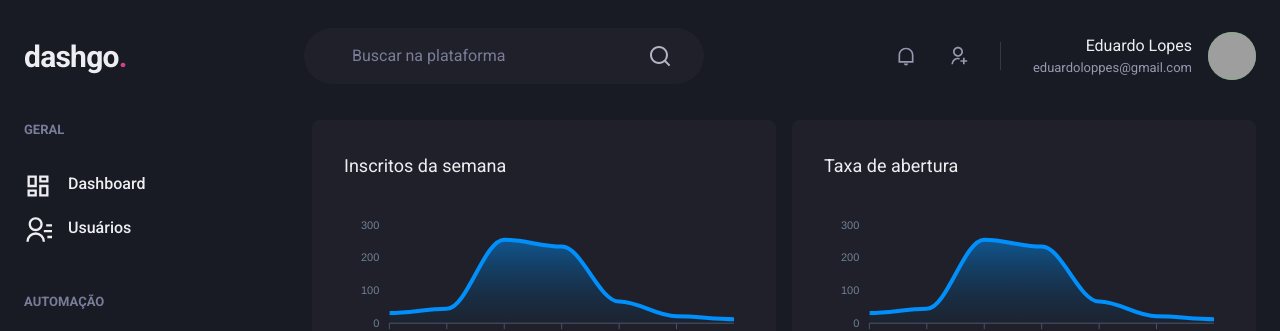
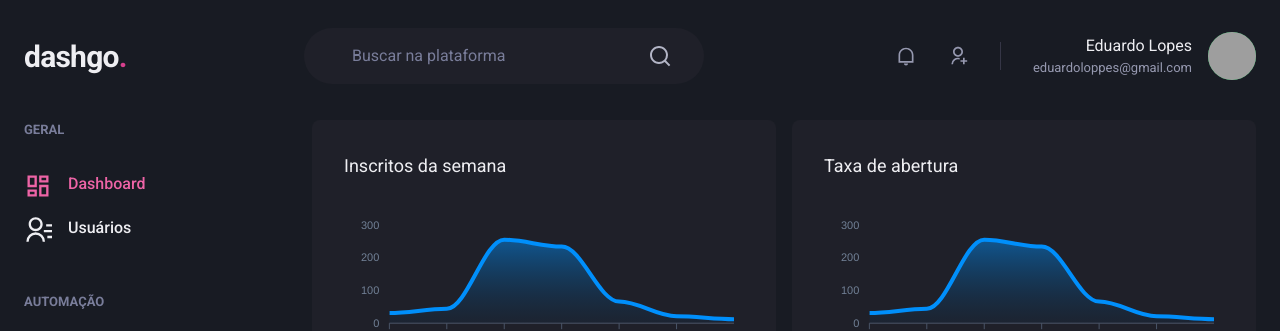
Before and after one commit to EduardoLopes00/IgniteReact04-dashgo, a Next.js app: page /dashboard in a window 1280 px wide. Shown: the top 331 px of the page. Built offline with nearby package versions, Linux system fonts and the light colour scheme; grey boxes are pictures that could not be loaded.

Commit message:
Creating the system to show which link is active

```diff
--- /dev/null
+++ b/src/components/ActiveLink.tsx
@@ -0,0 +1,39 @@
+import Link, { LinkProps } from 'next/link';
+import {cloneElement, ReactElement} from "react";
+import {useRouter} from "next/router";
+
+interface ActiveLinkProps extends LinkProps {
+    children: ReactElement;
+    shouldMatchExactHref?: boolean;
+}
+
+export function ActiveLink({children, shouldMatchExactHref=false, ...rest}: ActiveLinkProps) {
+    const { asPath } = useRouter()
+
+
+
+    let isActive = false;
+
+    if (rest.href) {
+        if (shouldMatchExactHref && (asPath === rest.href || asPath === rest.as)) {
+            isActive = true;
+        }
+
+        if (!shouldMatchExactHref && (asPath.startsWith(String(rest.href)) || asPath.startsWith(String(rest.as)))) {
+            isActive = true;
+        }
+    }
+
+    console.log('asPath value: ', asPath)
+    console.log('rest.href value: ', rest.href)
+
+    console.log('is Active value: ', isActive)
+
+    return (
+        <Link {...rest}>
+            {cloneElement(children, {
+                color: isActive ? 'pink.400' : 'gray.50'
+            })}
+        </Link>
+    )
+}
--- a/src/components/Sidebar/NavLink.tsx
+++ b/src/components/Sidebar/NavLink.tsx
@@ -1,17 +1,21 @@
-import { Box, VStack, Text, Link, Icon, LinkProps as ChakraLinkProps } from '@chakra-ui/react'
+import { Text, Link as ChakraLink, Icon, LinkProps as ChakraLinkProps } from '@chakra-ui/react'
+import { ActiveLink } from '../ActiveLink'
 
 import { ElementType } from 'react'
 
 interface NavLinkProps extends ChakraLinkProps {
     icon: ElementType;
     children: string
+    href: string
 }
 
-export function NavLink( { icon, children, ...rest }: NavLinkProps ) {
+export function NavLink( { icon, children, href, ...rest }: NavLinkProps ) {
     return (
-        <Link display="flex" align="center" {...rest}>
-            <Icon as={icon} fontSize="28" />
-            <Text ml="4" fontWeight="medium">{children}</Text>
-        </Link>
+        <ActiveLink href={href} passHref>
+            <ChakraLink display="flex" align="center" {...rest}>
+                <Icon as={icon} fontSize="28" />
+                <Text ml="4" fontWeight="medium">{children}</Text>
+            </ChakraLink>
+        </ActiveLink>
     )
 }
--- a/src/components/Sidebar/SidebarNav.tsx
+++ b/src/components/Sidebar/SidebarNav.tsx
@@ -7,12 +7,12 @@
     return (
         <VStack spacing="12" align="flex-start">
                 <NavSection title="GERAL">
-                    <NavLink icon={RiDashboardLine} > Dashboard </NavLink>
-                    <NavLink icon={RiContactsLine} > Usuários </NavLink>
+                    <NavLink href="/dashboard" icon={RiDashboardLine} > Dashboard </NavLink>
+                    <NavLink href="/users" icon={RiContactsLine} > Usuários </NavLink>
                 </NavSection>
                 <NavSection title="AUTOMAÇÃO">
-                    <NavLink icon={RiInputMethodLine} > Formulários </NavLink>
-                    <NavLink icon={RiGitMergeLine} > Automação </NavLink>
+                    <NavLink href="/forms" icon={RiInputMethodLine} > Formulários </NavLink>
+                    <NavLink href="/automation" icon={RiGitMergeLine} > Automação </NavLink>
                 </NavSection>
             </VStack>
     )
--- a/src/pages/users/create.tsx
+++ b/src/pages/users/create.tsx
@@ -2,6 +2,7 @@
 import { FormInput } from "../../components/Form/FormInput";
 import { Header } from "../../components/Header";
 import { Sidebar } from "../../components/Sidebar";
+import Link from 'next/link'
 
 export default function CreateUser() {
     return (
@@ -30,8 +31,10 @@
 
                     <Flex mt="8" justify="flex-end">
                         <HStack spacing="4" >
+                        <Link href="/users" as="a">
                             <Button colorScheme="whiteAlpha">Cancelar</Button>
-                            <Button colorScheme="pink">Salvar</Button>
+                        </Link>
+                        <Button colorScheme="pink">Salvar</Button>
 
                         </HStack>
 
--- a/src/pages/users/index.tsx
+++ b/src/pages/users/index.tsx
@@ -3,6 +3,7 @@
 import { Header } from "../../components/Header";
 import { Pagination } from "../../components/Pagination";
 import { Sidebar } from "../../components/Sidebar";
+import Link from 'next/link'
 
 export default function UserList() {
     const isWideVersion = useBreakpointValue({
@@ -21,15 +22,19 @@
                     <Flex mb="8" justify="space-between" align="center">
                         <Heading size="lg" fontWeight="normal">Usuários</Heading>
 
+
+                        <Link href="users/create" >
                             <Button
                                 as="a"
                                 size="sm"
                                 fontSize="sm"
                                 colorScheme="pink"
                                 leftIcon={<Icon as={RiAddLine} fontSize="20"/>}
+                                cursor="pointer"
                             >
                                 Criar novo
                             </Button>
+                        </Link>
                     </Flex>
 
                     <Table colorScheme="whiteAlpha" >
```
Lines whose indentation alone changed are shown as unchanged.
